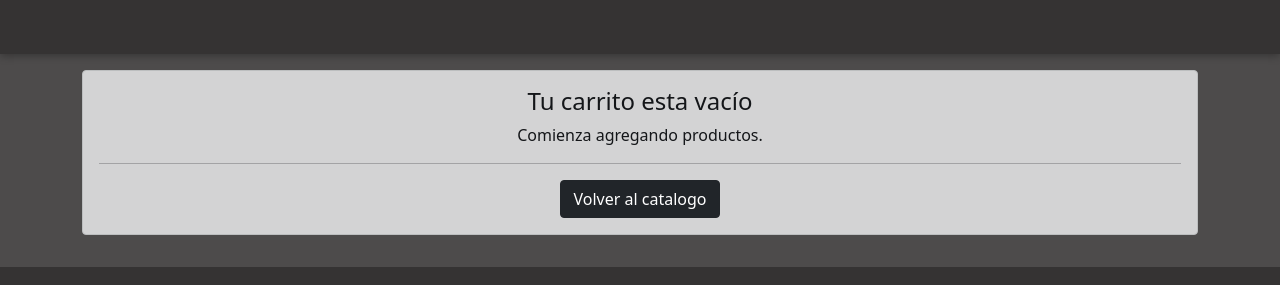
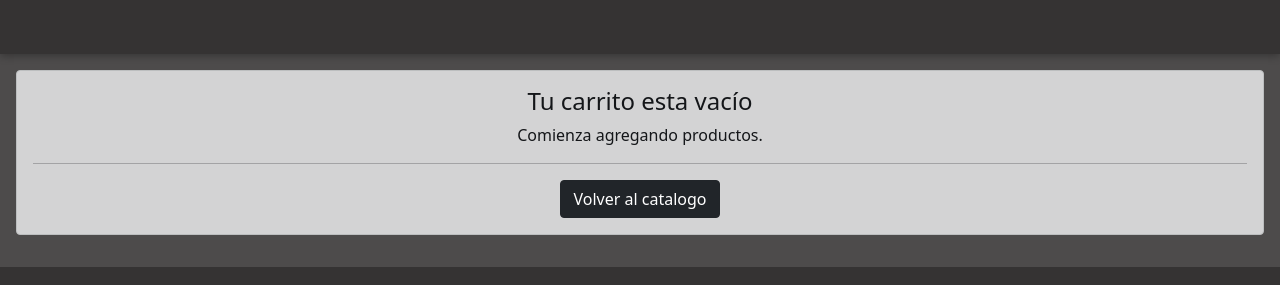
Before and after one commit to Nekzus/Proyecto-Final-React--JS, a React (Create React App) app: page /cart in a window 1280 px wide. Shown: the part 215-500 px from the top of the page. Built offline with nearby package versions, Linux system fonts and the light colour scheme.

Commit message:
Cart - optimizacion codigo

```diff
--- a/src/components/Cart/Cart.js
+++ b/src/components/Cart/Cart.js
@@ -18,8 +18,8 @@ const Cart = () => {
     return (
         <>
             {cart.length !== 0 &&
-                <div className="container cart-container">
-                    <Table responsive="sm" striped bordered hover variant="dark" className='table-cart'>
+                <div className="container-flex cart-container">
+                    <Table responsive="auto" striped bordered hover variant="dark" className='table-cart'>
                         <thead>
                             <tr>
                                 <th scope="col">Portada</th>
@@ -66,7 +66,7 @@ const Cart = () => {
                     </div>
                 </div>}
             {cart.length === 0 &&
-                <div className="container cart-container">
+                <div className="container-flex cart-container">
                     <Alert variant='dark' className='text-center'>
                         <Alert.Heading >Tu carrito esta vacío</Alert.Heading>
                         <p>
```
